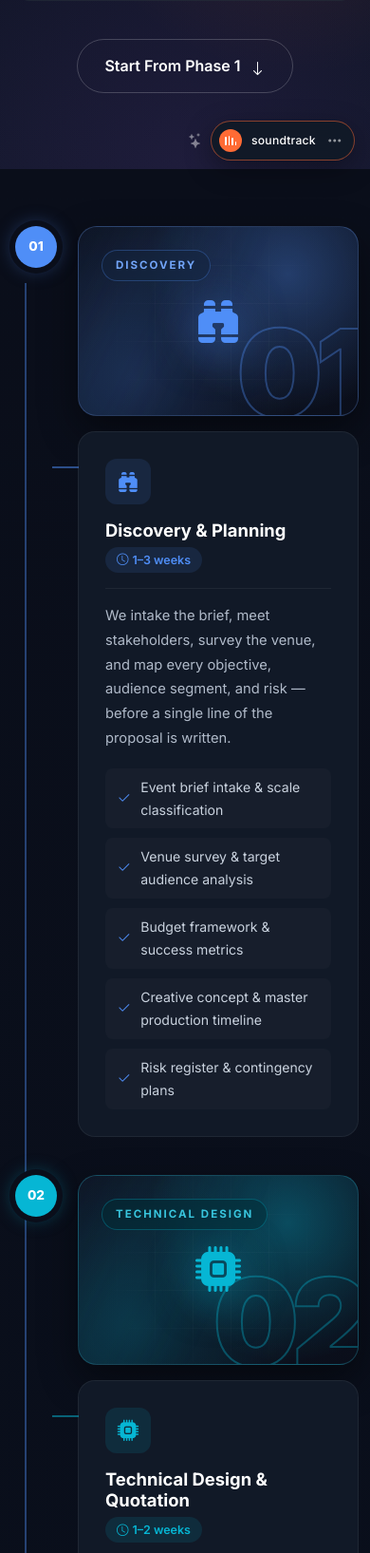
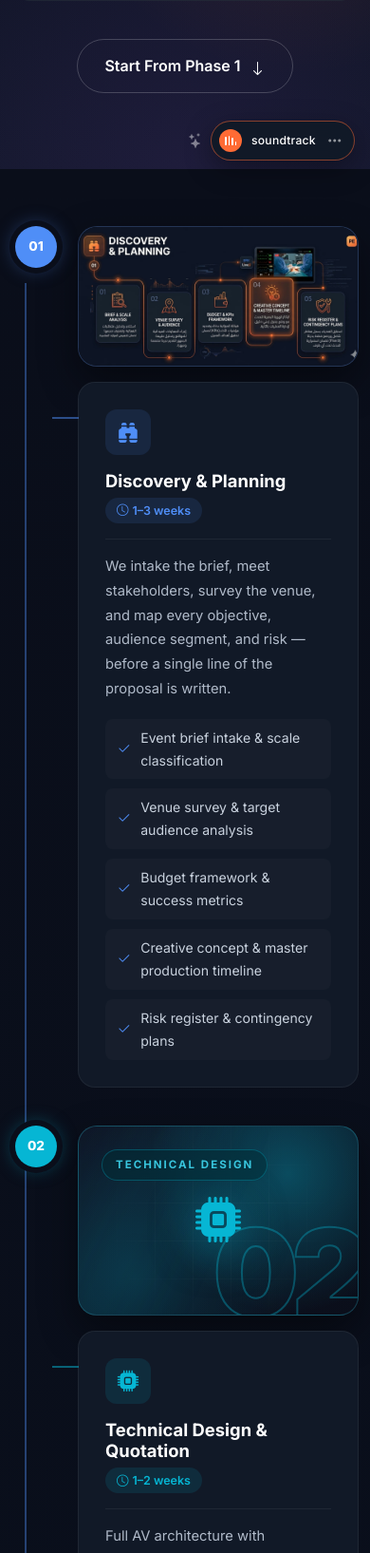
Before and after one commit to hemo143/Antigravity, a Django app: template templates/home/how_we_work.html in a window 390 px wide. Shown: the part 659-2294 px from the top of the page at 95% size. Run offline with Django 4.2, Linux system fonts and the light colour scheme; the template is opened without the code that fills it, so the values that code supplies are empty.

Commit message:
How We Work: replace Stage 01 CSS panel with custom Discovery visual
- New image: static/img/stages/01-discovery.jpg (154 KB, optimized JPG)
- Stage 01 visual swaps the generic gradient panel for the
  designed Discovery & Planning banner (numbered sub-activities)
- CSS variant .hww-stage-visual-img:
  - Drops the radial gradient bg and grid overlay (image is the visual)
  - Hides the light-beam, big-number, and icon overlays
  - Image fills the panel with object-fit: cover, rounded to match
- Subtle zoom on stage hover (scale 1.025)
- Mobile keeps a 2:1 aspect-ratio so the image stays legible

Co-Authored-By: Claude Sonnet 4.6 <noreply@anthropic.com>

```diff
--- a/static/css/how-we-work.css
+++ b/static/css/how-we-work.css
@@ -719,3 +719,41 @@
     .hww-visual-num { font-size: 8rem; bottom: -20px; right: -5px; }
     [dir="rtl"] .hww-visual-num { right: auto; left: -5px; }
 }
+
+
+/* ══════════════════════════════════════════════
+   STAGE VISUAL — image variant (custom-designed PNG)
+══════════════════════════════════════════════ */
+.hww-stage-visual.hww-stage-visual-img {
+    background: #0A0E1A;
+    align-items: stretch;
+    justify-content: stretch;
+    padding: 0;
+}
+
+.hww-stage-visual.hww-stage-visual-img::before,
+.hww-stage-visual.hww-stage-visual-img > .hww-visual-light {
+    display: none;
+}
+
+.hww-stage-visual.hww-stage-visual-img > img {
+    width: 100%;
+    height: 100%;
+    object-fit: cover;
+    object-position: center;
+    display: block;
+    border-radius: 19px;
+    transition: transform 0.6s ease;
+}
+
+.hww-stage-with-visual:hover .hww-stage-visual-img > img {
+    transform: scale(1.025);
+}
+
+@media (max-width: 768px) {
+    .hww-stage-visual.hww-stage-visual-img {
+        min-height: 0;
+        height: auto;
+        aspect-ratio: 2 / 1;
+    }
+}
--- a/templates/home/how_we_work.html
+++ b/templates/home/how_we_work.html
@@ -135,11 +135,10 @@
                     <li><i class="bi bi-check2"></i> {% if LANGUAGE_CODE == 'ar' %}سجل المخاطر والخطط البديلة{% else %}Risk register & contingency plans{% endif %}</li>
                 </ul>
             </div>
-            <div class="hww-stage-visual">
-                <span class="hww-visual-num">01</span>
-                <i class="bi bi-binoculars-fill hww-visual-icon"></i>
-                <span class="hww-visual-tag">{% if LANGUAGE_CODE == 'ar' %}الاكتشاف{% else %}Discovery{% endif %}</span>
-                <span class="hww-visual-light"></span>
+            <div class="hww-stage-visual hww-stage-visual-img">
+                <img src="{% static 'img/stages/01-discovery.jpg' %}"
+                     alt="{% if LANGUAGE_CODE == 'ar' %}الاكتشاف والتخطيط{% else %}Discovery & Planning{% endif %}"
+                     loading="lazy" width="1500" height="735">
             </div>
         </div>
 
```
Also changed, not shown: static/img/stages/01-discovery.jpg (added).
